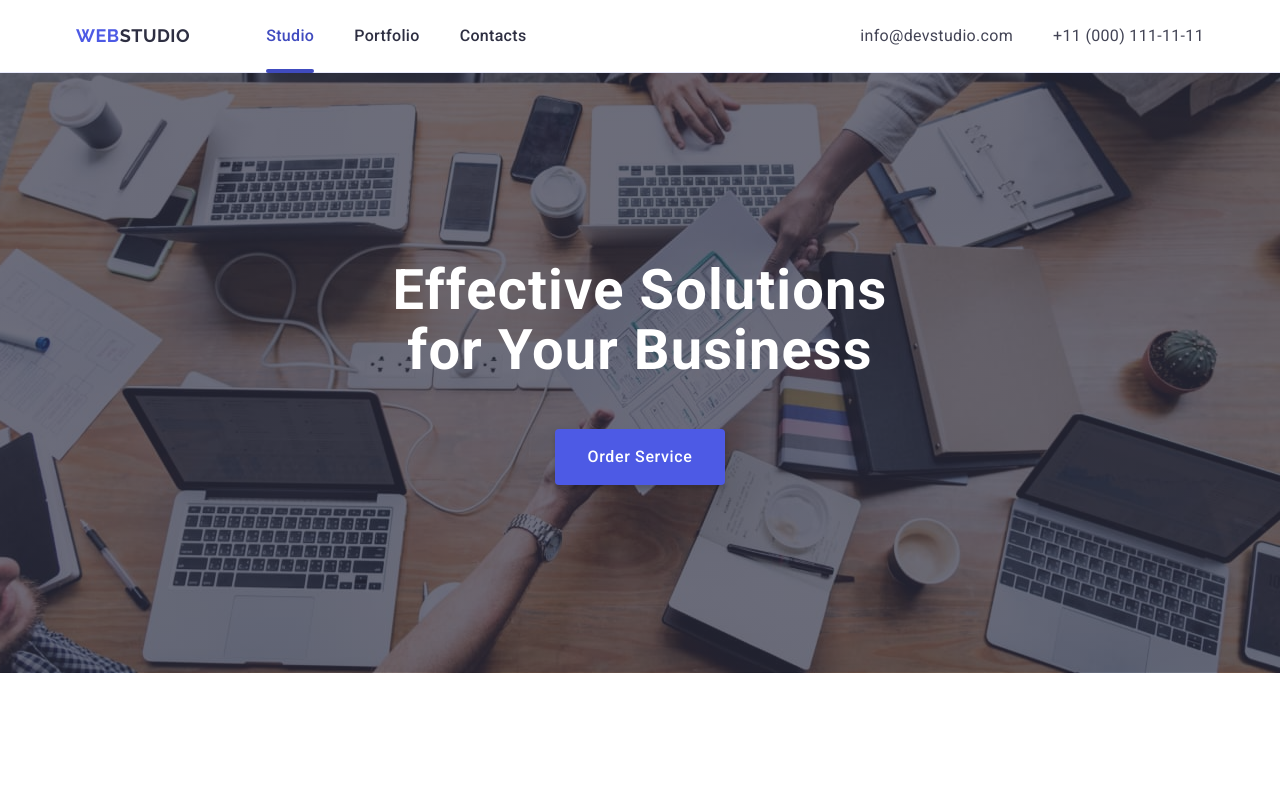
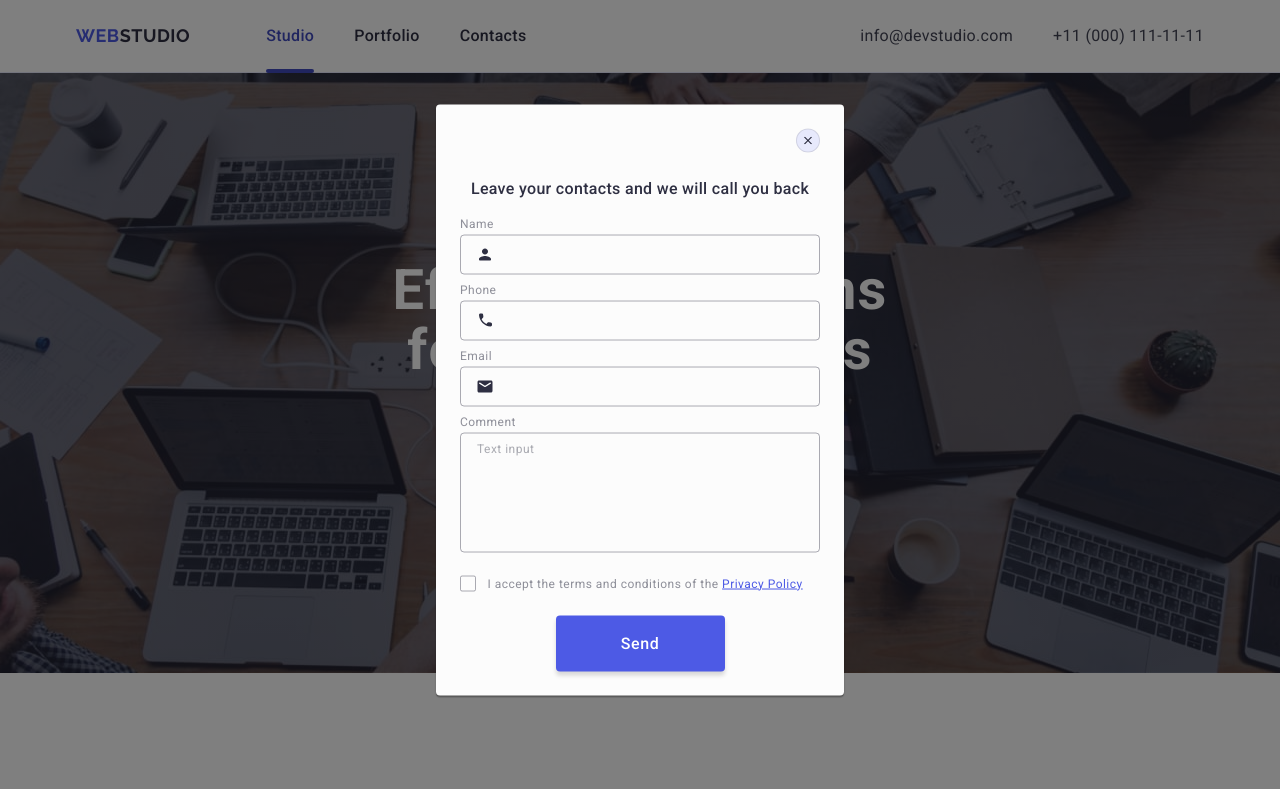
Before and after one commit to Marchenko189/goit-markup-hw-05, a plain HTML site: page index.html in a window 1280 px wide. Shown: the top 789 px of the page. Drawn offline with nearby package versions, Linux system fonts and the light colour scheme.

Commit message:
homework 5

```diff
--- a/css/styles.css
+++ b/css/styles.css
@@ -450,12 +450,12 @@ background-color: #404BBF;
     pointer-events: none;
     transition: opacity 250ms ;
 }
-/* .modal-overlay.is-open {
+.modal-overlay.is-open {
     opacity: 1;
     visibility: visible;
     pointer-events: auto;
     transition: opacity 250ms cubic-bezier(0.4, 0, 0.2, 1), visibility 250ms cubic-bezier(0.4, 0, 0.2, 1);
-} */
+}
 .modal {
     position: absolute;
     top: 50%;
```
